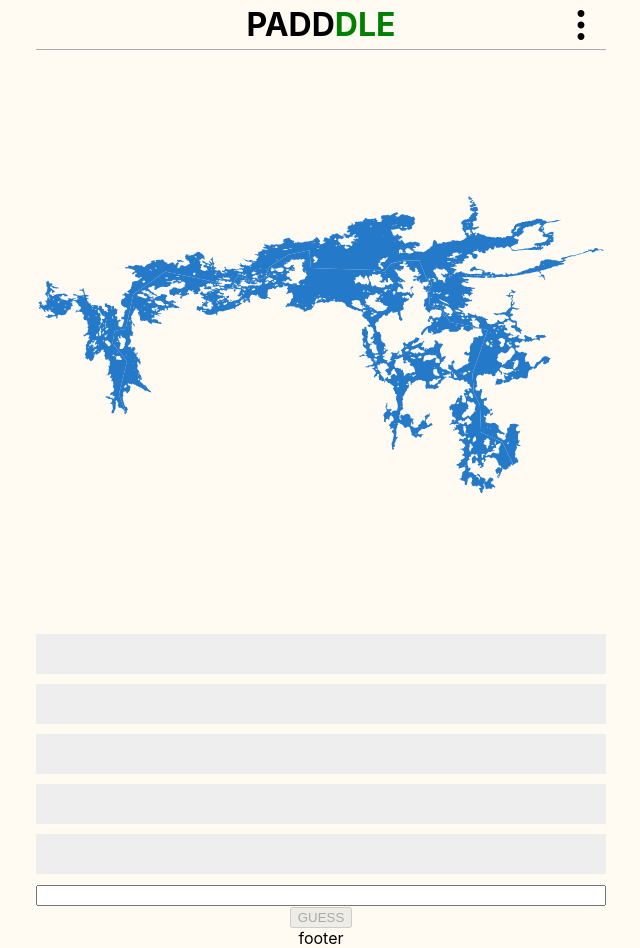
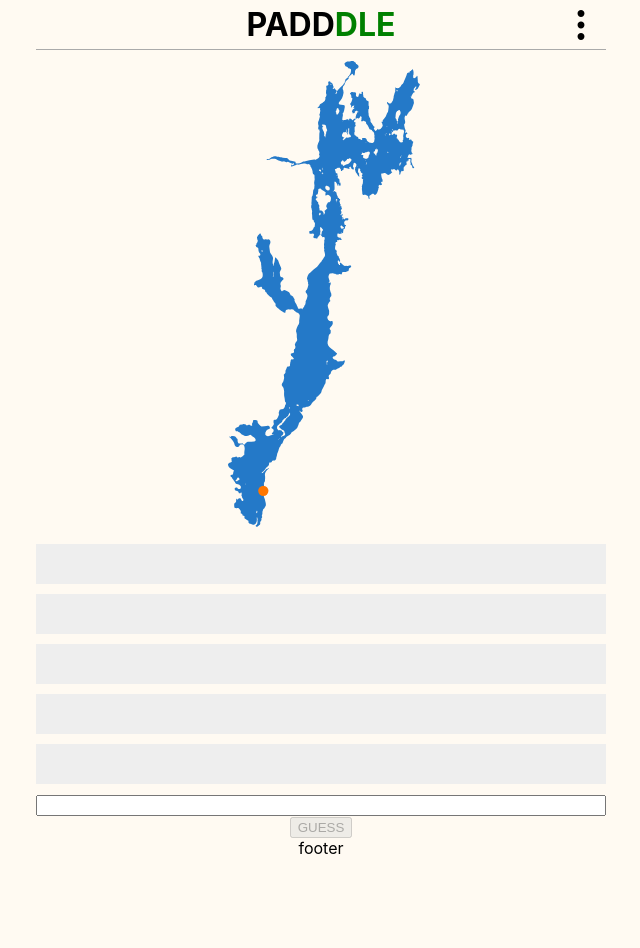
Before and after one commit to SirDaev/padddle, a React (Create React App) app: page / in a window 1280 px wide. Shown: the whole page, without its empty margins (319-959 px from the left). After the commit the page ends 858 px from the top, so only its background shows below. Built offline with nearby package versions, Linux system fonts and the light colour scheme.

Commit message:
Adjust lake image sizing

```diff
--- a/src/App.js
+++ b/src/App.js
@@ -10,7 +10,8 @@ import { Modal } from './components/Modal'
 import { GameProvider,gameReducer,initialGameData } from './contexts/game/gameContext'
 // Style
 import {
-  Footer
+  Footer,
+  LakeImageWrapper
 } from './App.styles';
 
 const theme = {
@@ -30,7 +31,9 @@ function App() {
       <ThemeProvider theme={theme}>
         <Header open={() => setMenuOpen(true)} />
         <Main>
-          <img className="lake-image" src="/images/lakes/lac la croix.svg" alt="lake" />
+          <LakeImageWrapper>
+            <img src="/images/lakes/sawbill.svg" alt="lake" />
+          </LakeImageWrapper>
           <Entries />
           <Modal isOpen={menuOpen} close={() => setMenuOpen(false)} />
         </Main>
--- a/src/App.styles.js
+++ b/src/App.styles.js
@@ -3,3 +3,12 @@ import styled from 'styled-components';
 export const Footer = styled.footer`
 
 `;
+
+export const LakeImageWrapper = styled.div`
+  padding: 10px 50px;
+
+  img {
+    width: 100%;
+    height: auto;
+  }
+`;
--- a/src/components/Main/Main.styles.js
+++ b/src/components/Main/Main.styles.js
@@ -2,9 +2,4 @@ import styled from 'styled-components';
 
 export const MainEl = styled.main`
 
-  .lake-image {
-    width: 100%;
-    height: auto;
-    margin-bottom: 10px;
-  }
 `;
```
